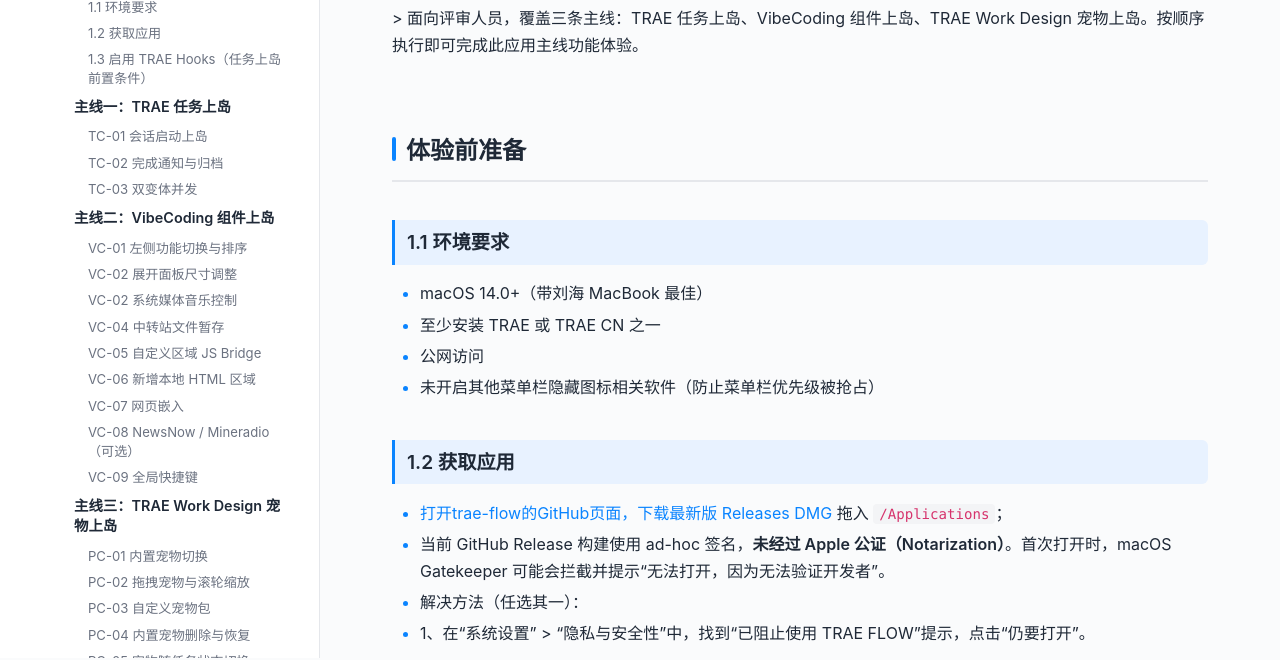
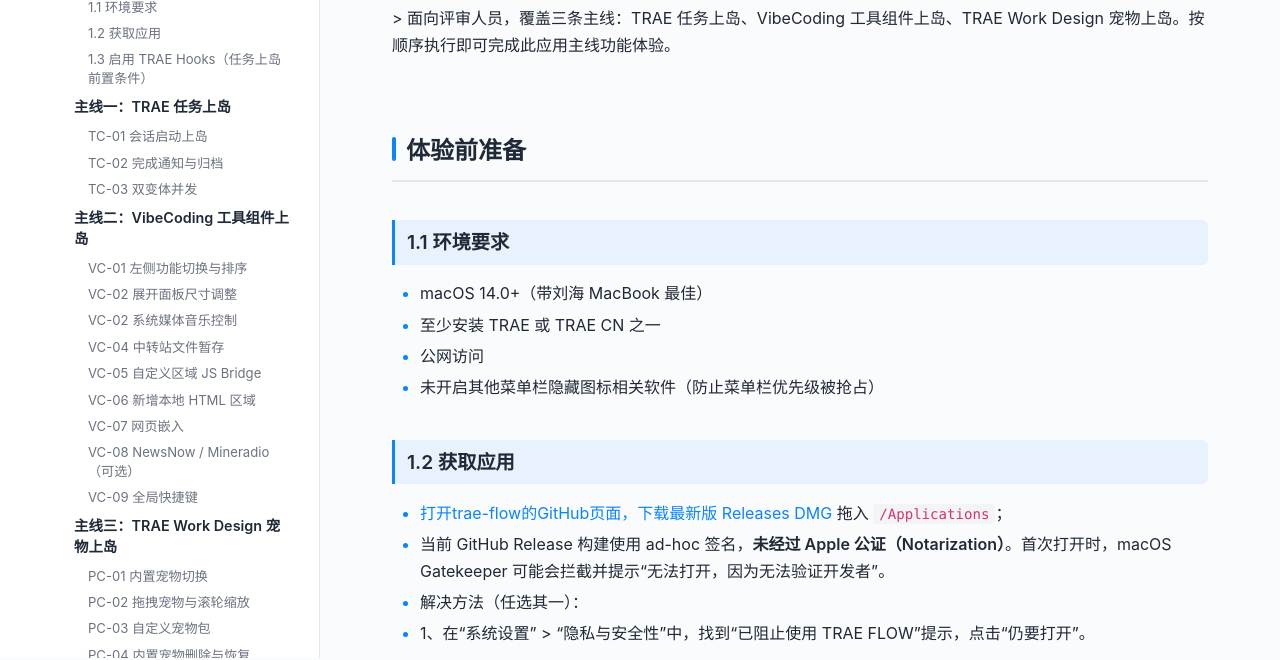
Before and after one commit to ccsonicc333/trae-flow, a plain HTML site: page docs/index.html in a window 1280 px wide. Shown: the part 142-802 px from the top of the page. Drawn offline with Linux system fonts and the light colour scheme.

Commit message:
docs: 更新体验文档中VibeCoding的描述文本
将文档里的"VibeCoding组件上岛"统一修正为"VibeCoding工具组件上岛"，保持表述一致性

```diff
--- a/docs/index.html
+++ b/docs/index.html
@@ -434,7 +434,7 @@
   <main class="content">
     <h1>TRAE FLOW 体验用例</h1>
 
-    <p>> 面向评审人员，覆盖三条主线：TRAE 任务上岛、VibeCoding 组件上岛、TRAE Work Design 宠物上岛。按顺序执行即可完成此应用主线功能体验。</p>
+    <p>> 面向评审人员，覆盖三条主线：TRAE 任务上岛、VibeCoding 工具组件上岛、TRAE Work Design 宠物上岛。按顺序执行即可完成此应用主线功能体验。</p>
 
     <h2>体验前准备</h2>
 
@@ -535,7 +535,7 @@
 
     <hr>
 
-    <h2>主线二：VibeCoding 组件上岛</h2>
+    <h2>主线二：VibeCoding 工具组件上岛</h2>
 
     <h3>VC-01 左侧功能切换与排序</h3>
 
```
